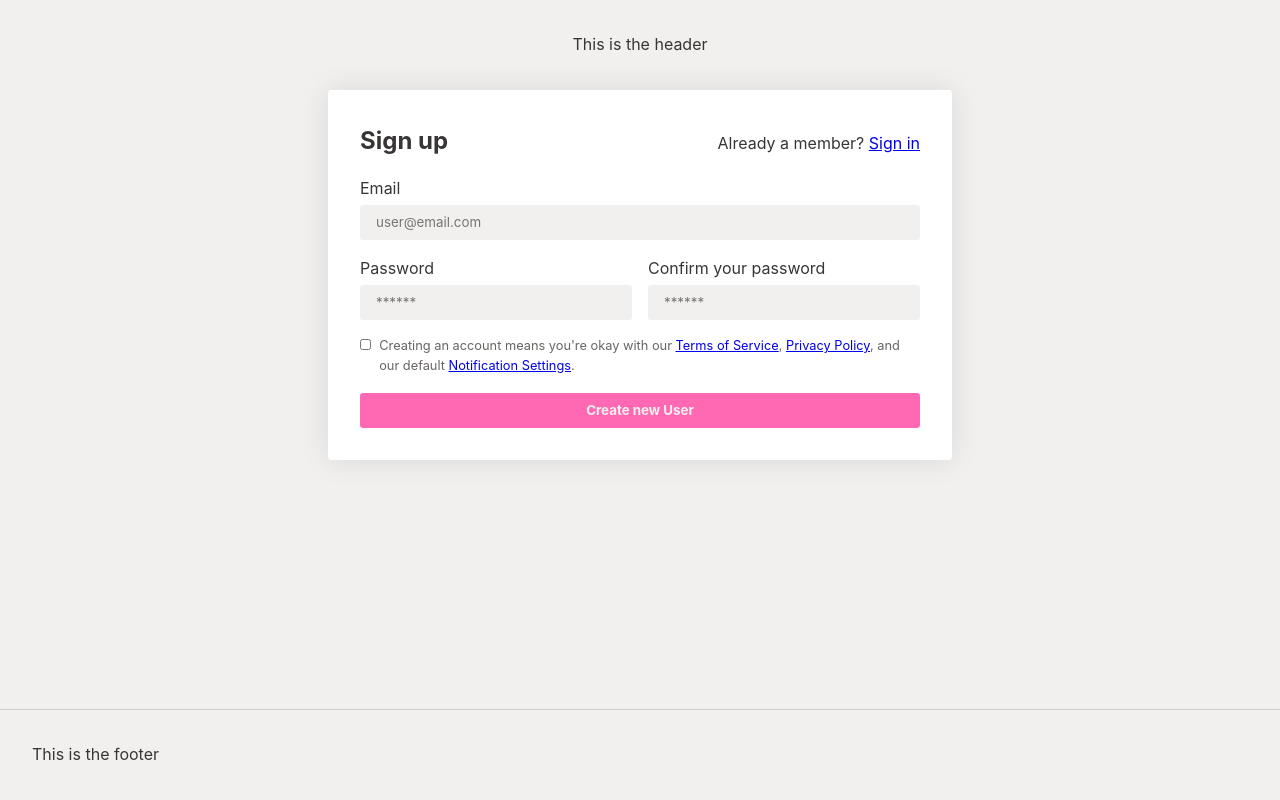
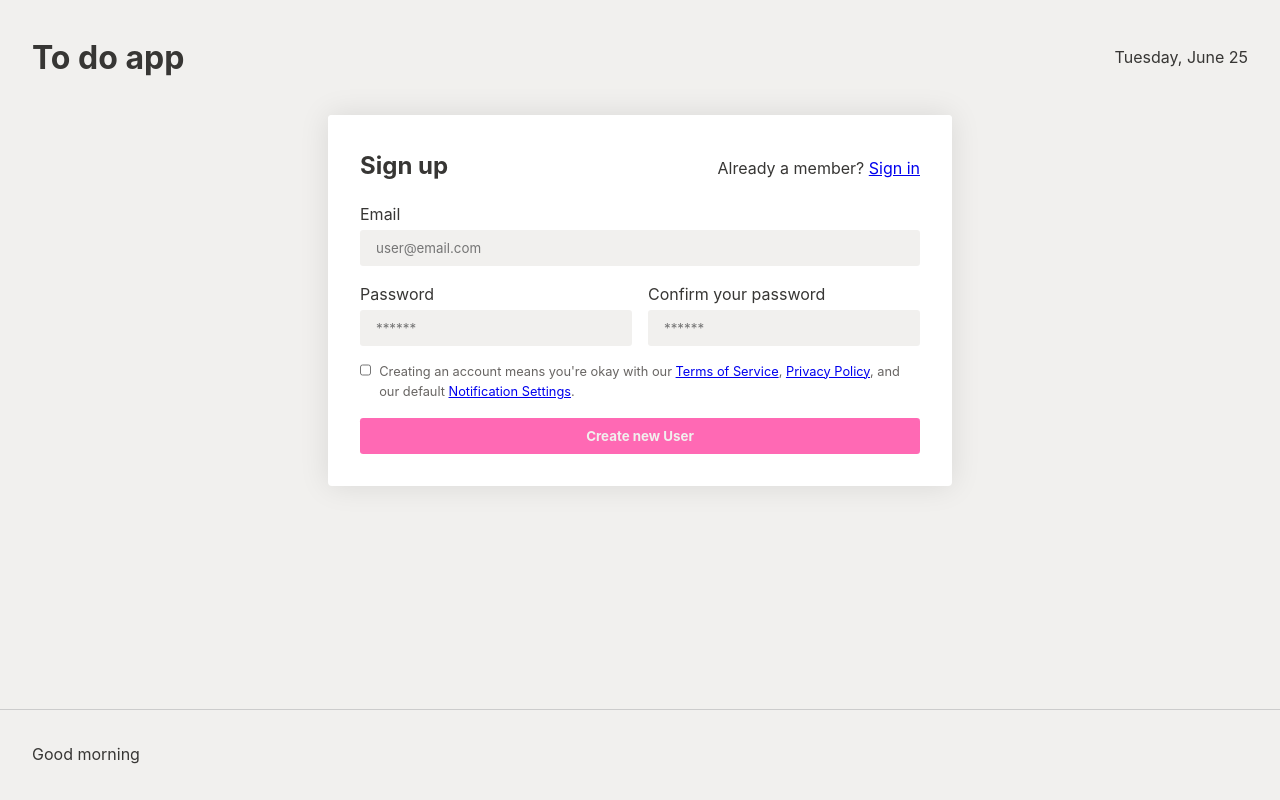
Before and after one commit to carlostxrres/ironhack-frontend-final-project, a Vue app: page /sign-up in a window 1280 px wide. Built offline with nearby package versions, Linux system fonts and the light colour scheme.

Commit message:
make header and footer

```diff
--- a/src/components/PageFooter.vue
+++ b/src/components/PageFooter.vue
@@ -1,26 +1,52 @@
 <script setup>
-import { removeUser, isLoggedIn } from "@/services/session.js";
+import { getUser, removeUser, isLoggedIn } from "@/services/session.js";
 import router from "@/router/index.js";
 const logOut = () => {
   removeUser();
   router.push("/sign-in");
 };
+
+const getDayPeriod = () => {
+  const periods = [
+    {
+      name: "morning",
+      start: 0,
+    },
+    {
+      name: "afternoon",
+      start: 12,
+    },
+    {
+      name: "evening",
+      start: 19,
+    },
+    {
+      name: "night",
+      start: 22,
+    },
+  ];
+
+  const date = new Date();
+  const hours = date.getHours();
+  return periods.find((period) => hours >= period.start);
+};
+
+const getGreeting = () => {
+  const period = getDayPeriod();
+  const user = getUser();
+  const email = user ? user.user.email : null;
+  return user ? `Good ${period.name}, ${email}` : `Good ${period.name}`;
+};
+
+const greeting = getGreeting();
 </script>
 
 <template>
   <footer class="page-footer">
-    <p>This is the footer</p>
+    <p>{{ greeting }}</p>
     <button @click="logOut" class="button-tertiary" v-if="isLoggedIn()">Log out</button>
   </footer>
 </template>
 
 <style>
-.page-footer {
-  align-self: normal;
-
-  display: flex;
-  justify-content: space-between;
-  align-items: center;
-  border-top: 1px solid #ccc;
-}
 </style>
--- a/src/components/PageHeader.vue
+++ b/src/components/PageHeader.vue
@@ -1,10 +1,20 @@
 <script setup>
 // Display current date
 // Display email of the user
+
+const date = new Date().toLocaleDateString('en-US', {
+  month: 'long',
+  day: 'numeric',
+  weekday: 'long',
+});
+
 </script>
 
 <template>
-  <header class="page-header">This is the header</header>
+  <header class="page-header">
+    <h1>To do app</h1>
+    <p>{{ date }}</p>
+  </header>
 </template>
 
 <style></style>
--- a/src/components/SimpleLayout.vue
+++ b/src/components/SimpleLayout.vue
@@ -35,10 +35,17 @@ import PageFooter from "@/components/PageFooter.vue";
 .page-header,
 .page-footer {
   padding: var(--margin-block) var(--margin-inline);
+
+  align-self: normal;
+
+  display: flex;
+  justify-content: space-between;
+  align-items: center;
 }
 
 .page-footer {
   margin-top: auto;
+  border-top: 1px solid #ccc;
 }
 
 .section {
```
